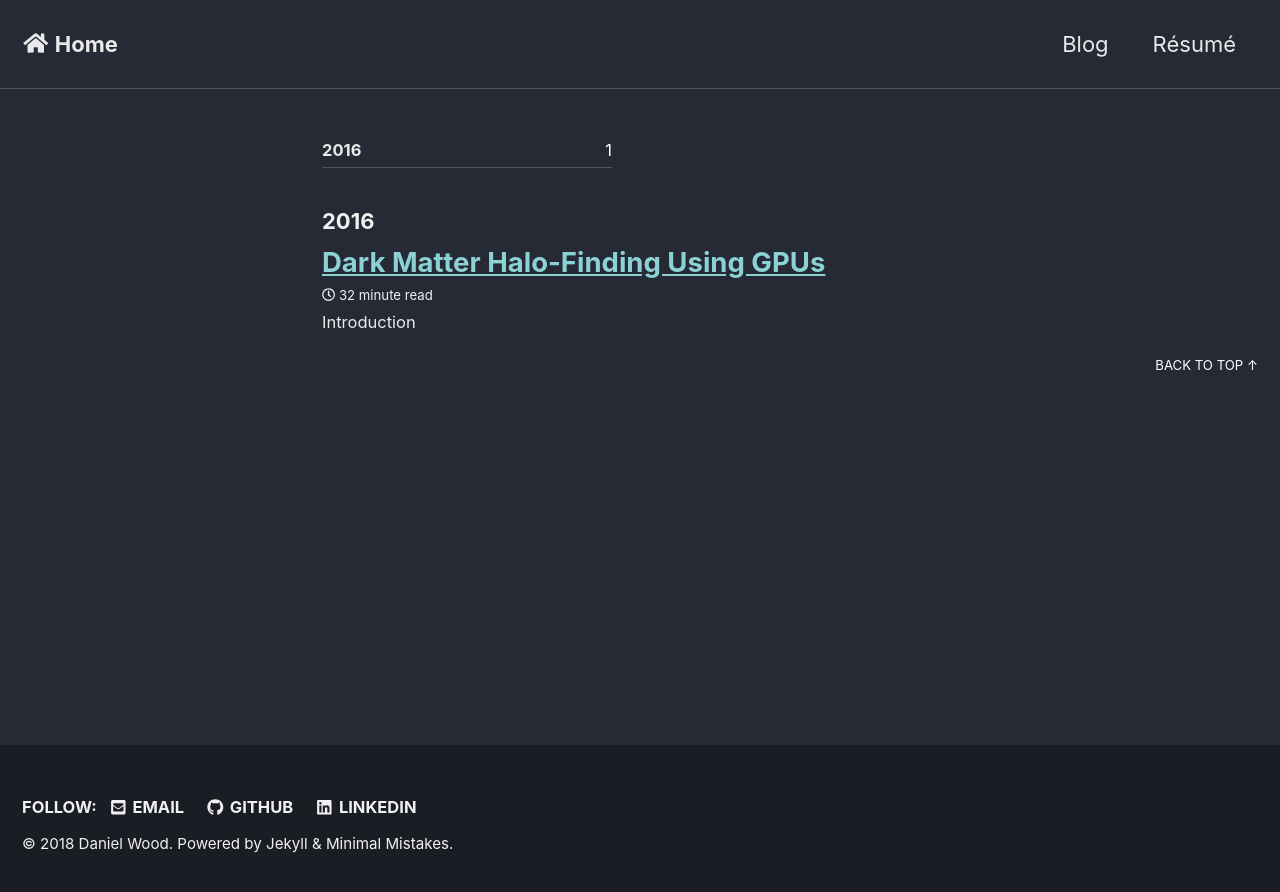
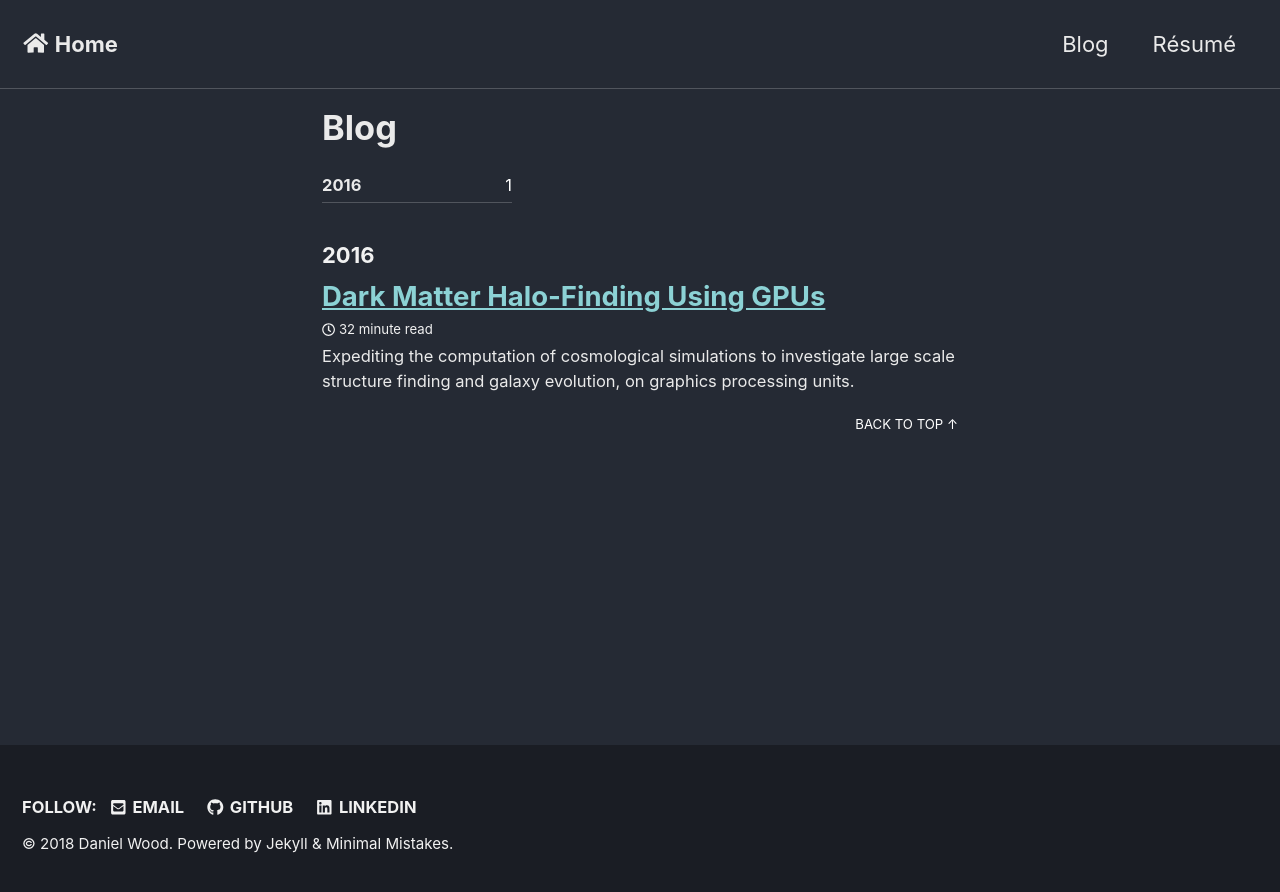
Before and after one commit to danielkylewood/danielkylewood.github.io, a Jekyll site: the page built from _pages/blog.md, in a window 1280 px wide. Shown: the top 892 px of the page. Built offline with Jekyll 4.4.1, drawn with Linux system fonts in a browser that asks for light colours; cached includes are drawn as plain includes; nearby versions of some CDN libraries.

Commit message:
Add exerpt to blog and add title to blog page

```diff
--- a/_pages/blog.md
+++ b/_pages/blog.md
@@ -1,6 +1,6 @@
 ---
+title: "Blog"
 layout: posts
-classes: wide
 permalink: /blog/
 author_profile: false
 ---
--- a/_posts/2016-08-16-dark-matter-halo-finding-using-gpus.md
+++ b/_posts/2016-08-16-dark-matter-halo-finding-using-gpus.md
@@ -2,6 +2,7 @@
 classes: wide
 title: Dark Matter Halo-Finding Using GPUs
 permalink: /blog/:title
+excerpt: "Expediting the computation of cosmological simulations to investigate large scale structure finding and galaxy evolution, on graphics processing units."
 ---
 
 ## Introduction
```
